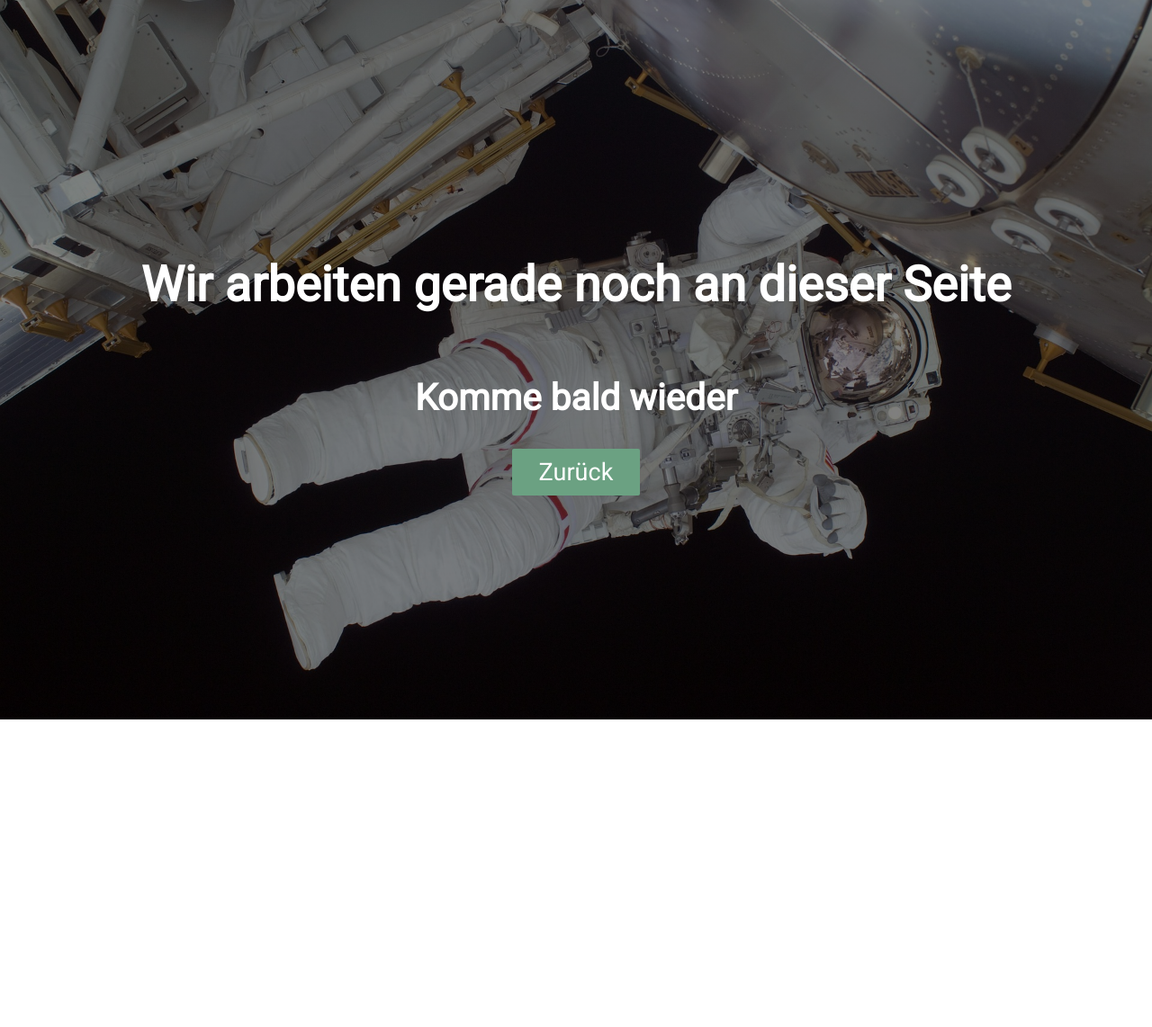
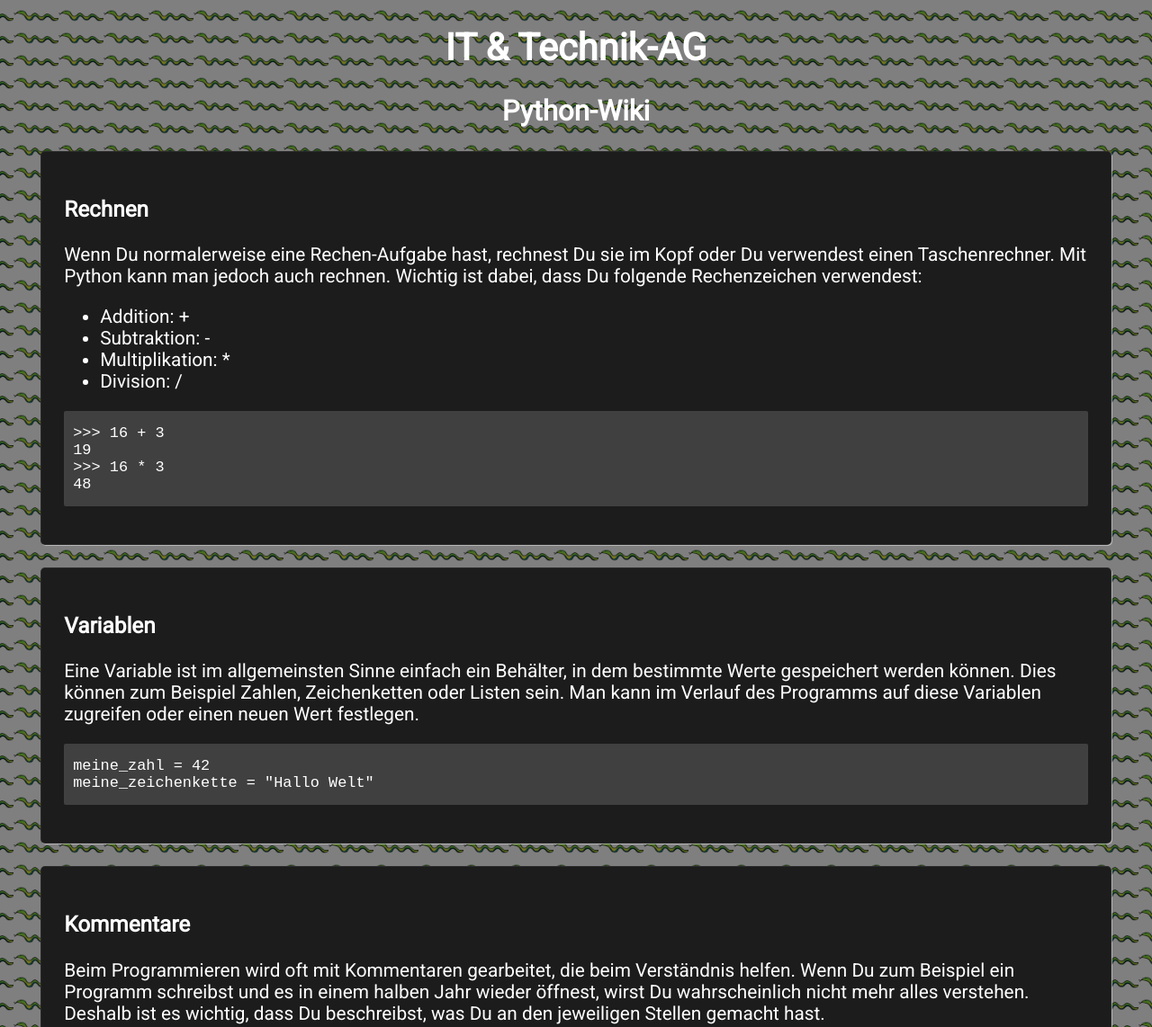
Before and after one commit to it-moerike/it-moerike.github.io, a plain HTML site: page wiki/python.html in a window 1280 px wide. Shown: the top 1142 px of the page at 90% size. Before the commit the page ends 800 px from the top, so only its background shows below. Drawn offline with Linux system fonts and the light colour scheme.

Commit message:
Add python wiki

```diff
--- a/static/css/wiki-python.css
+++ b/static/css/wiki-python.css
@@ -1,36 +1,46 @@
 @import url('https://fonts.googleapis.com/css?family=Roboto');
 
-html, body {
+body {
   font-size: 1.3em;
   font-family: 'Roboto', sans-serif;
-  margin: 0;
+  background: linear-gradient(rgba(0, 0, 0, 0.5), rgba(0, 0, 0, 0.5)), url(/static/img/snake.png);
+  background-repeat: repeat;
+  background-position: center;
+  background-size: 50px;
+}
+
+header {
+  color: white;
   text-align: center;
 }
 
-main {
-  height: 100vh;
-  background-size: cover;
-  display: flex;
-  flex-direction: column;
-  justify-content: center;
-  align-items: center;
-
-  background: linear-gradient(rgba(0, 0, 0, 0.5), rgba(0, 0, 0, 0.5)), url(/static/img/maintainance-astronaut.jpg);
-  background-repeat: no-repeat;
-  background-position: center;
-  background-size: cover;
-
+header a {
+  text-decoration: none;
   color: white;
 }
 
-.button {
-  text-decoration: none;
-  background-color: rgb(107, 161, 130);
+header h1:hover, header a:hover {
+  color: rgb(59, 112, 82);
+  text-shadow: 4px 4px 8px rgb(190, 190, 190);
+}
+
+main {
+
+}
+
+section {
+  width: 90%;
+  background-color: #1c1c1c;
+  border-radius: 5px;
+  margin: 25px auto;
+  border: 0.5px solid rgba(125, 125, 125, 0.15);
+  box-shadow: 1px 1px 0.5px rgba(231, 231, 231, 0.54);
+  padding: 25px;
   color: white;
-  padding: 10px 30px;
+}
+
+pre {
+  padding: 15px 10px;
+  background-color: #404040;
   border-radius: 2px;
 }
-
-.button:hover {
-  background-color: rgb(59, 112, 82);
-}
--- a/wiki/python.html
+++ b/wiki/python.html
@@ -4,16 +4,86 @@
   <meta charset="UTF-8">
   <meta name="viewport" content="width=device-width, initial-scale=1.0">
   <meta http-equiv="X-UA-Compatible" content="ie=edge">
-  <title>Webseiten-Wiki | IT & Technik-AG</title>
+  <title>Python-Wiki | IT & Technik-AG</title>
 
   <link rel="stylesheet" type="text/css" href="/static/css/wiki-python.css">
 </head>
 <body>
   <main>
-    <h1>Wir arbeiten gerade noch an dieser Seite</h1>
-    <h2>Komme bald wieder</h2>
+    <header>
+      <a href="/"><h1>IT & Technik-AG</h1></a>
+      <h2>Python-Wiki</h2>
+    </header>
 
-    <a href="/" class="button">Zurück</a>
+    <section>
+      <h3>Rechnen</h3>
+      <p>Wenn Du normalerweise eine Rechen-Aufgabe hast, rechnest Du sie im Kopf oder Du verwendest einen Taschenrechner. Mit Python kann man jedoch auch rechnen. Wichtig ist dabei, dass Du folgende Rechenzeichen verwendest:</p>
+      <ul>
+        <li>Addition: +</li>
+        <li>Subtraktion: -</li>
+        <li>Multiplikation: *</li>
+        <li>Division: /</li>
+      </ul>
+      <code>
+    <pre>&gt;&gt;&gt; 16 + 3
+19
+&gt;&gt;&gt; 16 * 3
+48</pre>
+      </code>
+    </section>
+
+    <section>
+      <h3>Variablen</h3>
+      <p>Eine Variable ist im allgemeinsten Sinne einfach ein Behälter, in dem bestimmte Werte gespeichert werden können. Dies können zum Beispiel Zahlen, Zeichenketten oder Listen sein. Man kann im Verlauf des Programms auf diese Variablen zugreifen oder einen neuen Wert festlegen.</p>
+      <code>
+<pre>meine_zahl = 42
+meine_zeichenkette = "Hallo Welt"</pre>
+      </code>
+    </section>
+
+    <section>
+      <h3>Kommentare</h3>
+      <p>Beim Programmieren wird oft mit Kommentaren gearbeitet, die beim Verständnis helfen. Wenn Du zum Beispiel ein Programm schreibst und es in einem halben Jahr wieder öffnest, wirst Du wahrscheinlich nicht mehr alles verstehen. Deshalb ist es wichtig, dass Du beschreibst, was Du an den jeweiligen Stellen gemacht hast.</p>
+      <code>
+<pre># Dieses Programm gibt einen Satz aus
+
+# Hier wird eine Variable festgelegt
+zahl = 4
+
+# Hier wird dem Nutzer die Variable ausgegeben
+print(zahl)</pre>
+      </code>
+    </section>
+
+    <section>
+      <h3>Eingabe & Ausgabe</h3>
+      <p>Ein Programm ist immer oft nach dem EVA-Prinzip aufgebaut:</p>
+      <ul>
+        <li><strong>E</strong>ingabe: Der Nutzer gibt die Daten ein.</li>
+        <li><strong>V</strong>erarbeitung: Der Computer rechnet mit den eingegebenen Daten.</li>
+        <li><strong>A</strong>usgabe: Der Computer gibt die errechnetet Daten zurück</li>
+      </ul>
+      <code>
+<pre># Eingabe
+zahl = input("Gib eine Zahl ein: ")
+
+# Verarbeitung
+drittel = int(zahl) / 3
+
+# Ausgabe
+print("Ein Drittel der Zahl beträgt: " + str(drittel))</pre>
+      </code>
+    </section>
+
+    <section>
+      <h3>While-Schleife</h3>
+      <p>Wenn Du möchtest, dass Dein Programm unendlich oft läuft, kannst Du eine While-Schleife einbauen.</p>
+      <code>
+<pre>while True:
+    print("Hallo Welt!")
+    # CODE</pre>
+      </code>
+    </section>
   </main>
 </body>
 </html>
```
Also changed, not shown: static/img/snake.png (added).
